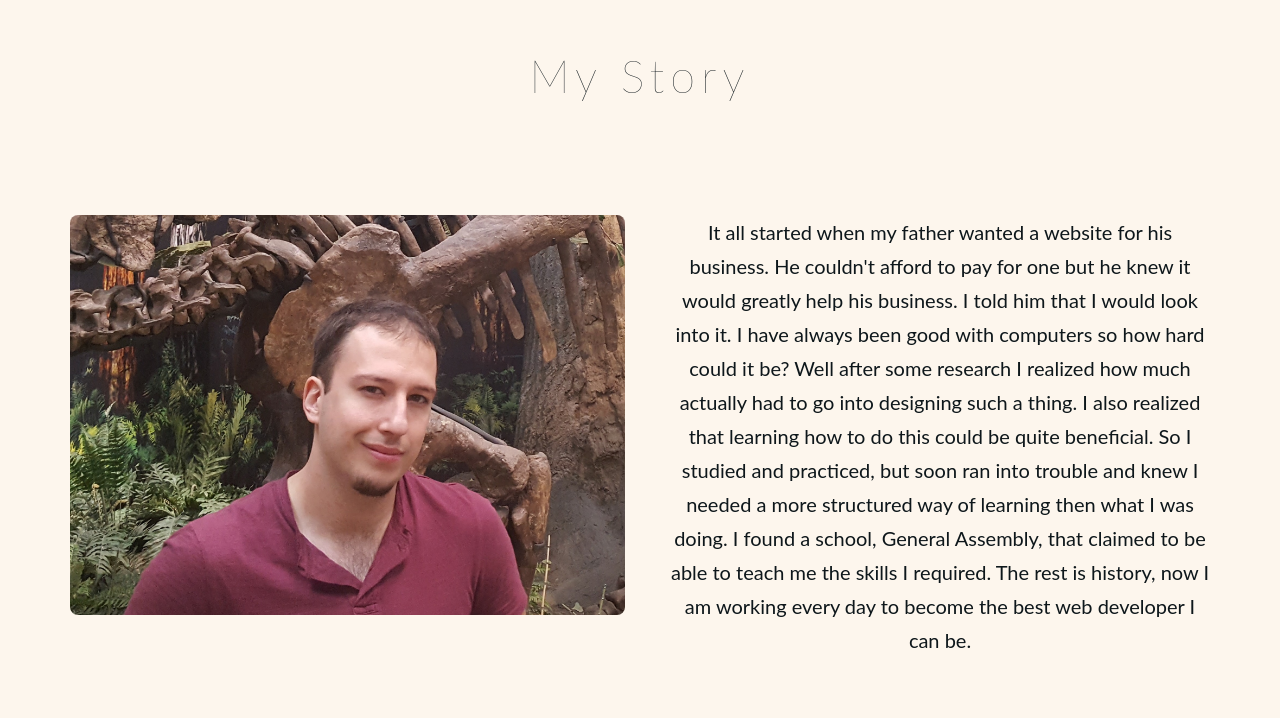
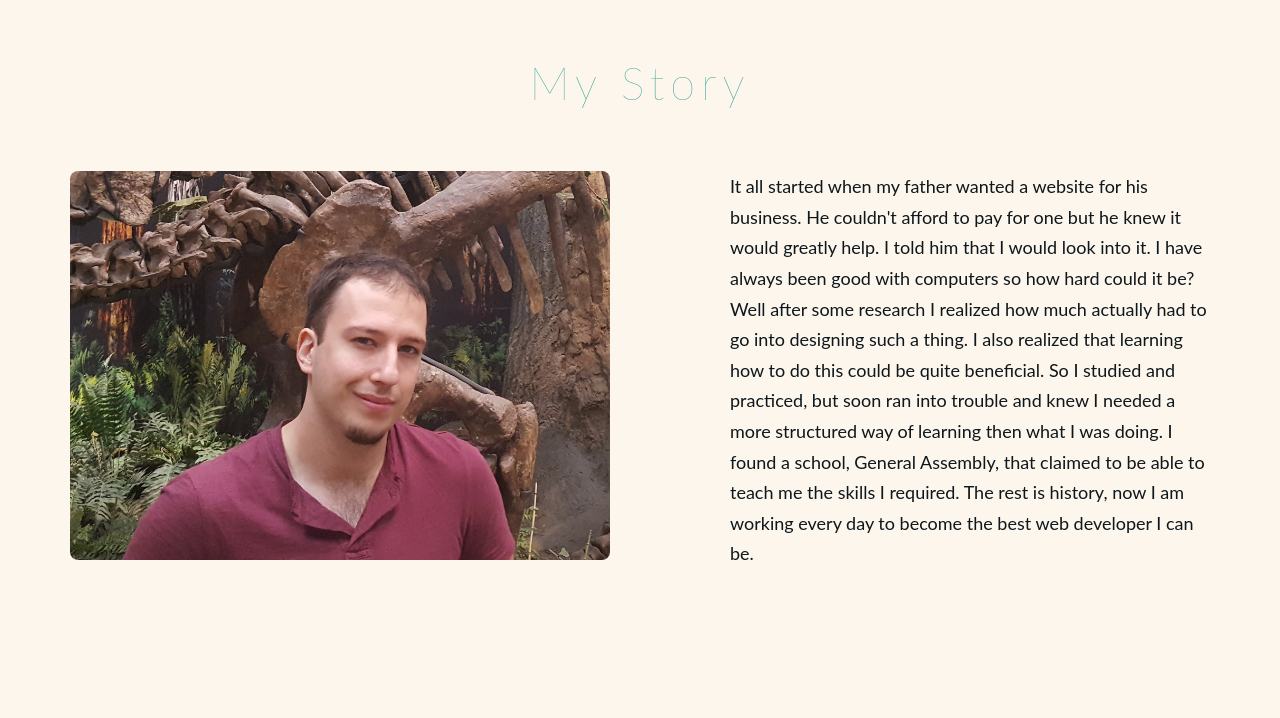
Before and after one commit to JintekiWarrior/Portfolio-Site, a website: page index.html in a window 1280 px wide. Shown: the part 712-1430 px from the top of the page. After the commit the page ends 1383 px from the top, so only its background shows below. Drawn offline with Linux system fonts and the light colour scheme.

Commit message:
added the about me section

```diff
--- a/index.html
+++ b/index.html
@@ -27,7 +27,7 @@
         <div class="col-1-of-2">
           <div class="story__content">
             <p class="story__content-text">
-              It all started when my father wanted a website for his business. He couldn't afford to pay for one but he knew it would greatly help his business.
+              It all started when my father wanted a website for his business. He couldn't afford to pay for one but he knew it would greatly help.
               I told him that I would look into it. I have always been good with computers so how hard could it be? Well after some research I realized how much
               actually had to go into designing such a thing. I also realized that learning how to do this could be quite beneficial. So I studied and practiced,
               but soon ran into trouble and knew I needed a more structured way of learning then what I was doing. I found a school, General Assembly, that
--- a/sass/abstracts/_variables.scss
+++ b/sass/abstracts/_variables.scss
@@ -1,5 +1,6 @@
+$color-primary: #2A9D8F;
+
 $color-black: #0E171B;
-
 $color-white: #FDF6ED;
 
 // GRID
--- a/sass/base/_typography.scss
+++ b/sass/base/_typography.scss
@@ -21,7 +21,7 @@ body {
   }
 
   &--main {
-    color: #2A9D8F;
+    color: $color-primary;
   }
 
   &--sub {
@@ -33,8 +33,9 @@ body {
   font-size: 4.5rem;
   letter-spacing: .6rem;
   font-weight: 200;
+  color: $color-primary;
 }
 
 .story__content {
-  font-size: 2rem;
+  font-size: 1.8rem;
 }
--- a/sass/layout/_header.scss
+++ b/sass/layout/_header.scss
@@ -1,6 +1,6 @@
 .header {
   width: 100%;
-  height: 90vh;
+  height: 100vh;
   position: relative;
 
   &__text-container {
--- a/sass/layout/_story.scss
+++ b/sass/layout/_story.scss
@@ -1,21 +1,29 @@
 .story {
-    text-align: center;
+    height: 60vh;
+    display: flex;
+    flex-direction: column;
+    justify-content: center;
+
+    & > .row {
+
+        & > .col-1-of-2 {
+            height: 50rem;
+        }
+    }
 
     &__heading {
-        margin-bottom: 10rem;
+        margin-bottom: 5rem;
+        text-align: center;
     }
 
     &__pic {
-        max-height: 80%;
+        max-height: 100%;
+        max-width: 100%;
         border-radius: 8px;
     }
 
     &__content {
-
+        padding-left: 6rem;
     }
 
 }
-
-.story > .row > .col-1-of-2 {
-    height: 50rem;
-}
```
Also changed, not shown: css/style.css.
